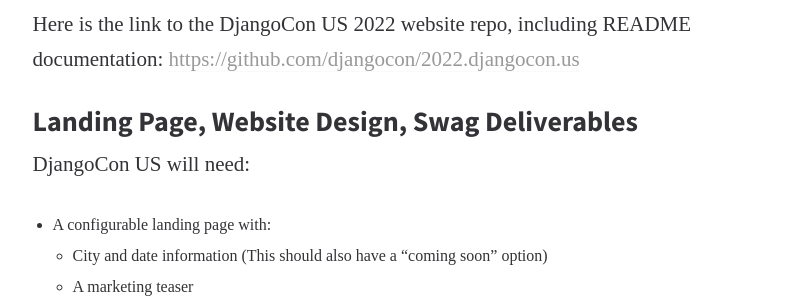
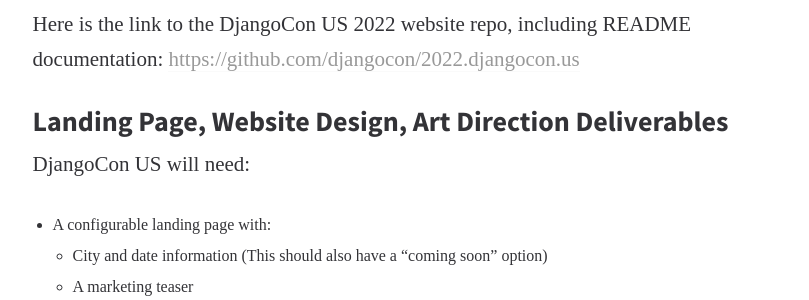
Before and after one commit to DEFNA/defna.org, a Jekyll site: the page built from _posts/2022-11-03-call-for-proposals-for-djangocon-2023-website.md, in a window 1280 px wide. Shown: the part 1676-1976 px from the top of the page, without its empty margins (233-1042 px from the left). Built offline with Jekyll 4.4.1, drawn with Linux system fonts in a browser that asks for light colours.

Commit message:
Change swag reference to art direction

```diff
--- a/_posts/2022-11-03-call-for-proposals-for-djangocon-2023-website.md
+++ b/_posts/2022-11-03-call-for-proposals-for-djangocon-2023-website.md
@@ -43,7 +43,7 @@
 
 Here is the link to the DjangoCon US 2022 website repo, including README documentation: [https://github.com/djangocon/2022.djangocon.us](https://github.com/djangocon/2022.djangocon.us)
 
-## Landing Page, Website Design, Swag Deliverables
+## Landing Page, Website Design, Art Direction Deliverables
 
 DjangoCon US will need:
 
```
